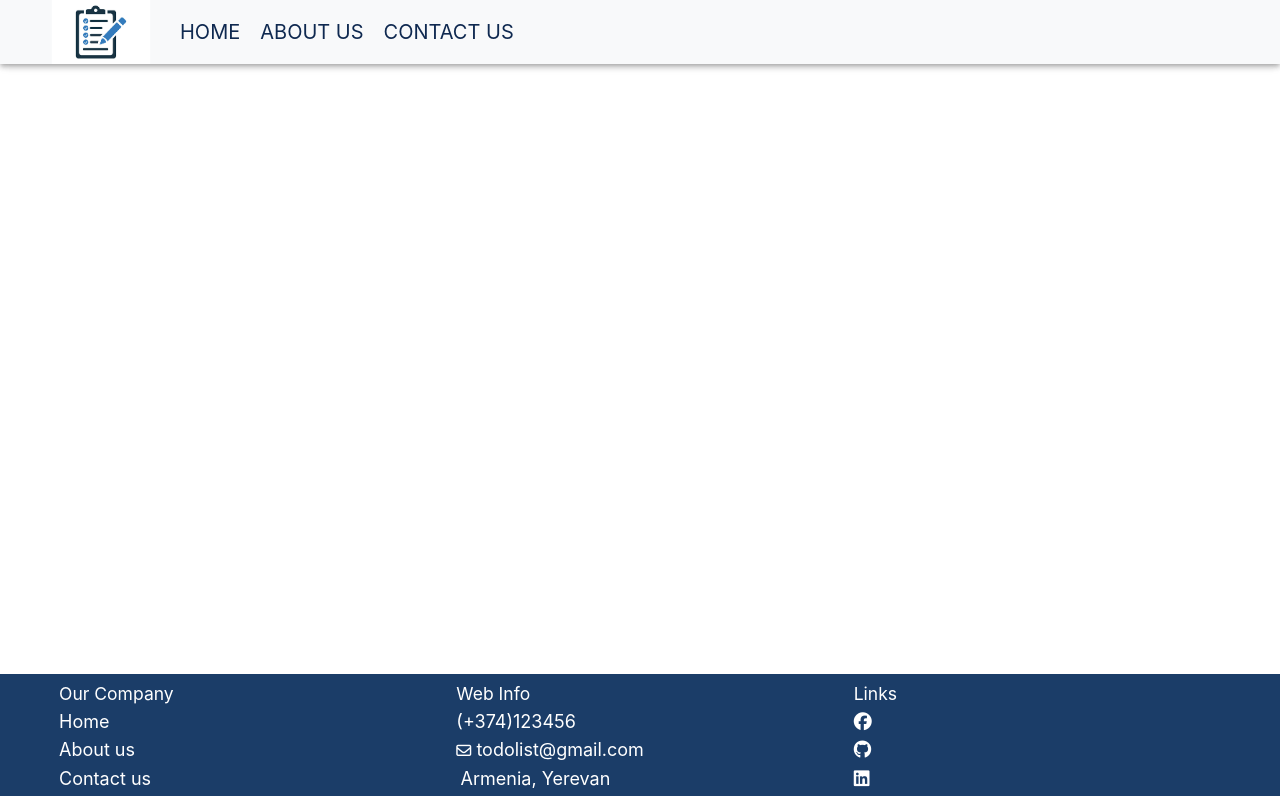
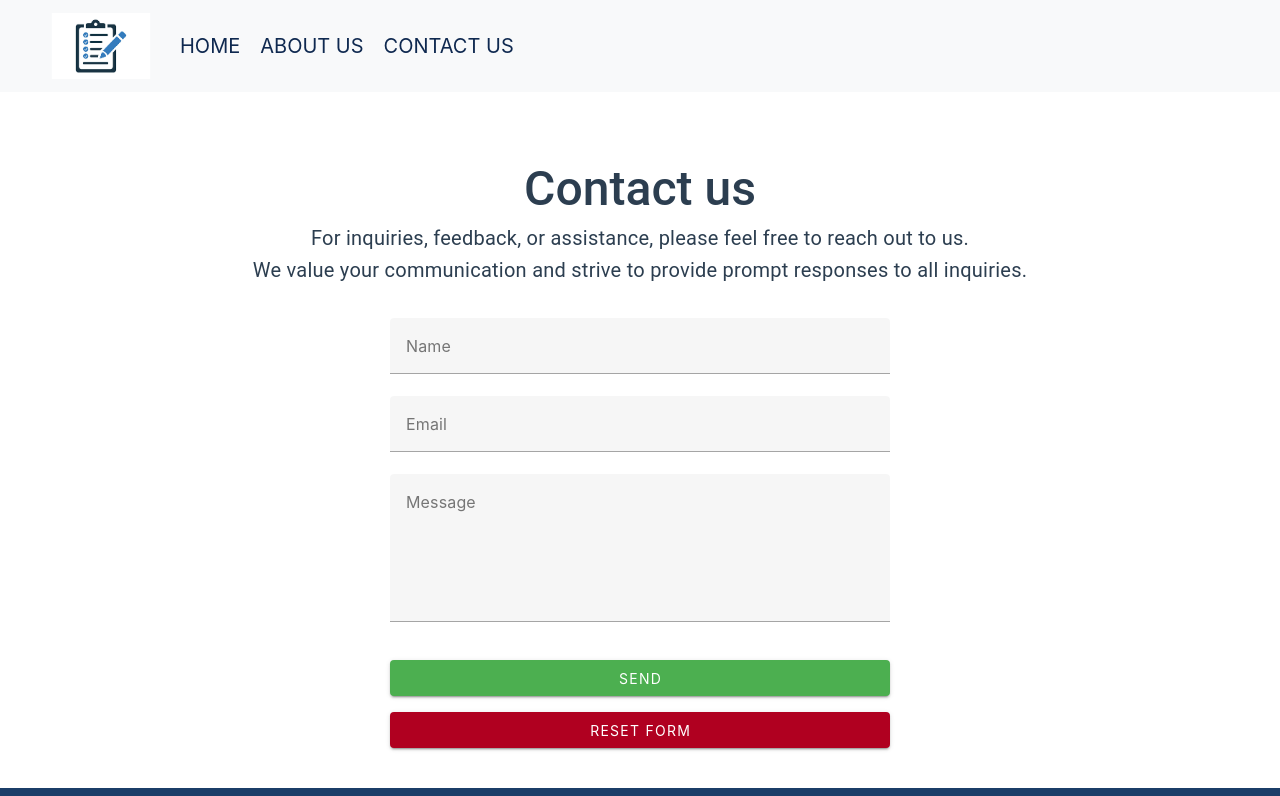
Before and after one commit to nazeliaslanyan/todo-list, a Vue app: page /contact-us in a window 1280 px wide. Shown: the top 796 px of the page. Built offline with nearby package versions, Linux system fonts and the light colour scheme; what vue-toast-notification would draw is missing.

Commit message:
Resolved menuBar space; Contactjs resend

```diff
--- a/src/App.vue
+++ b/src/App.vue
@@ -16,11 +16,27 @@ export default {
 </script>
 
 <template>
-  <Loader v-if="isLoading" />
-  <HeaderComponent />
-  <main>
-    <RouterView />
-  </main>
-  <FooterComponent />
+  <div class="wrapper">
+    <Loader v-if="isLoading" />
+    <HeaderComponent />
+    <main class="main-container">
+      <RouterView />
+    </main>
+    <FooterComponent />
+  </div>
+</template>
 
-</template>
+<style scoped>
+.wrapper {
+  width: 100%;
+  max-width: 1920px;
+  margin: 0 auto;
+  min-height: 100vh;
+  display: flex;
+  flex-direction: column;
+}
+
+.main-container {
+  flex: 1 0 auto;
+}
+</style>
--- a/src/components/Footer/Footer.vue
+++ b/src/components/Footer/Footer.vue
@@ -1,6 +1,5 @@
 <template>
-  <v-app>
-    <v-footer app class="footer" fixed>
+  <div class="footer">
     <v-container>
       <v-row>
 
@@ -32,8 +31,7 @@
         <v-col cols="12" sm="4" class="footer-col">
           <h3>Links</h3>
           <ul>
-              <li><a href="https://www.facebook.com/" target="_blank"> <i
-                    class="fa-brands fa-facebook web-icon"></i></a>
+            <li><a href="https://www.facebook.com/" target="_blank"> <i class="fa-brands fa-facebook web-icon"></i></a>
             </li>
 
             <li><a href="https://github.com/nazeliaslanyan" target="_blank"><i class="fa-brands fa-github"></i></a>
@@ -46,17 +44,14 @@
         </v-col>
       </v-row>
     </v-container>
-    </v-footer>
-  </v-app>
+  </div>
 </template>
 
 
 <style scoped>
 .footer {
   background-color: #1b3d68;
-  display: flex;
-  justify-content: space-around;
-  padding: 2px 0;
+
 }
 
 h3 {
--- a/src/components/Header/Header.vue
+++ b/src/components/Header/Header.vue
@@ -1,6 +1,6 @@
 <template>
-  <v-app>
-    <v-app-bar color=#f8f9fa class="nav-menu" fixed>
+
+  <div class="nav-menu">
 
     <v-container>
       <v-row align="center">
@@ -15,15 +15,14 @@
         </v-col>
       </v-row>
     </v-container>
+  </div>
 
-    </v-app-bar>
-  </v-app>
 </template>
 
 
 <style scoped>
 .nav-menu {
-  width: 100%;
+  background-color: #f8f9fa;
   text-align: center;
   font-size: 20px;
   font-weight: 500;
--- a/src/components/pages/Contact/contact.js
+++ b/src/components/pages/Contact/contact.js
@@ -27,7 +27,7 @@ export default {
             const form = {
                 name: this.name,
                 email: this.email,
-                message: this.message
+                message: this.message || ' '
             }
             formApi.sendForm(form)
                 .then(() => {
```
Lines whose indentation alone changed are shown as unchanged.
